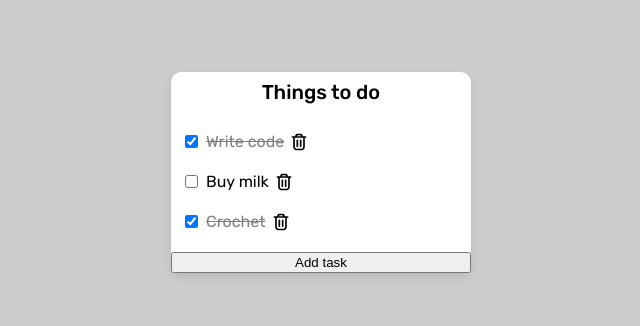
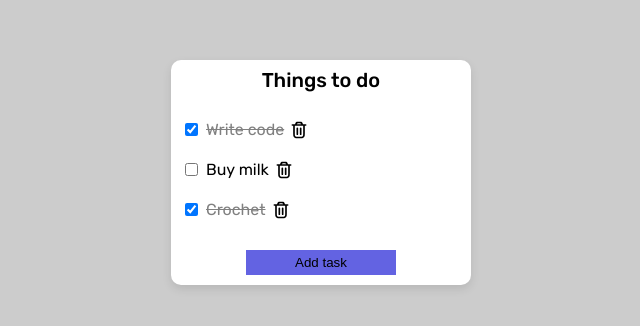
Before and after one commit to bossmoon229/todo-app, a React (Vite) app: page / in a window 1280 px wide. Shown: the part 228-554 px from the top of the page, without its empty margins (319-959 px from the left). Built offline with nearby package versions, Linux system fonts and the light colour scheme.

Commit message:
create button component

```diff
--- /dev/null
+++ b/src/components/Button.tsx
@@ -0,0 +1,14 @@
+interface ButtonProps {
+  onClick: () => void;
+  children: React.ReactNode;
+}
+
+export default function Button({ children, onClick }: ButtonProps) {
+  return (
+    <div>
+      <button onClick={onClick} className="btn">
+        {children}
+      </button>
+    </div>
+  );
+}
--- a/src/components/List.tsx
+++ b/src/components/List.tsx
@@ -1,6 +1,7 @@
 import { useState } from "react";
 import { todos } from "../data/data";
 import trash from "../../public/trash-svgrepo-com.svg";
+import Button from "./Button";
 
 export default function List() {
   const [checked, setChecked] = useState(todos);
@@ -25,6 +26,7 @@ export default function List() {
 
   const handleAddTask = () => {
     if (newTask.trim() === "") return;
+
     const newTodo = {
       id: checked.length + 1,
       text: newTask,
@@ -35,7 +37,6 @@ export default function List() {
     setNewTask("");
     setOpen(false);
     console.log(todos);
-
   };
 
   return (
@@ -68,10 +69,11 @@ export default function List() {
               onChange={(e) => setNewTask(e.target.value)}
               placeholder="Enter your task"
             />
-            <button onClick={handleAddTask}>Save</button>
+            <Button onClick={handleAddTask}>Save</Button>
           </>
         )}
-        <button onClick={toggleInput}>{open ? "Cancel" : "Add task"}</button>
+        {/* <button onClick={toggleInput}>{open ? "Cancel" : "Add task"}</button> */}
+        <Button onClick={toggleInput}>{open ? "Cancel" : "Add task"}</Button>
       </div>
     </div>
   );
--- a/src/styles/index.css
+++ b/src/styles/index.css
@@ -59,3 +59,22 @@ body {
   text-decoration: line-through;
   color: grey;
 }
+
+.btn{
+  background-color: rgb(99, 99, 226);
+  width: 50%;
+  border: none;
+  cursor: pointer;
+  justify-content: center;
+  align-items: center;
+  margin: 10px;
+  padding: 5px;
+
+  transition: background-color 0.3s ease, transform 0.2s ease;
+}
+
+.btn:hover{
+  background-color: rgb(84, 84, 187);
+  transform: scale(1.05);
+
+}
```
